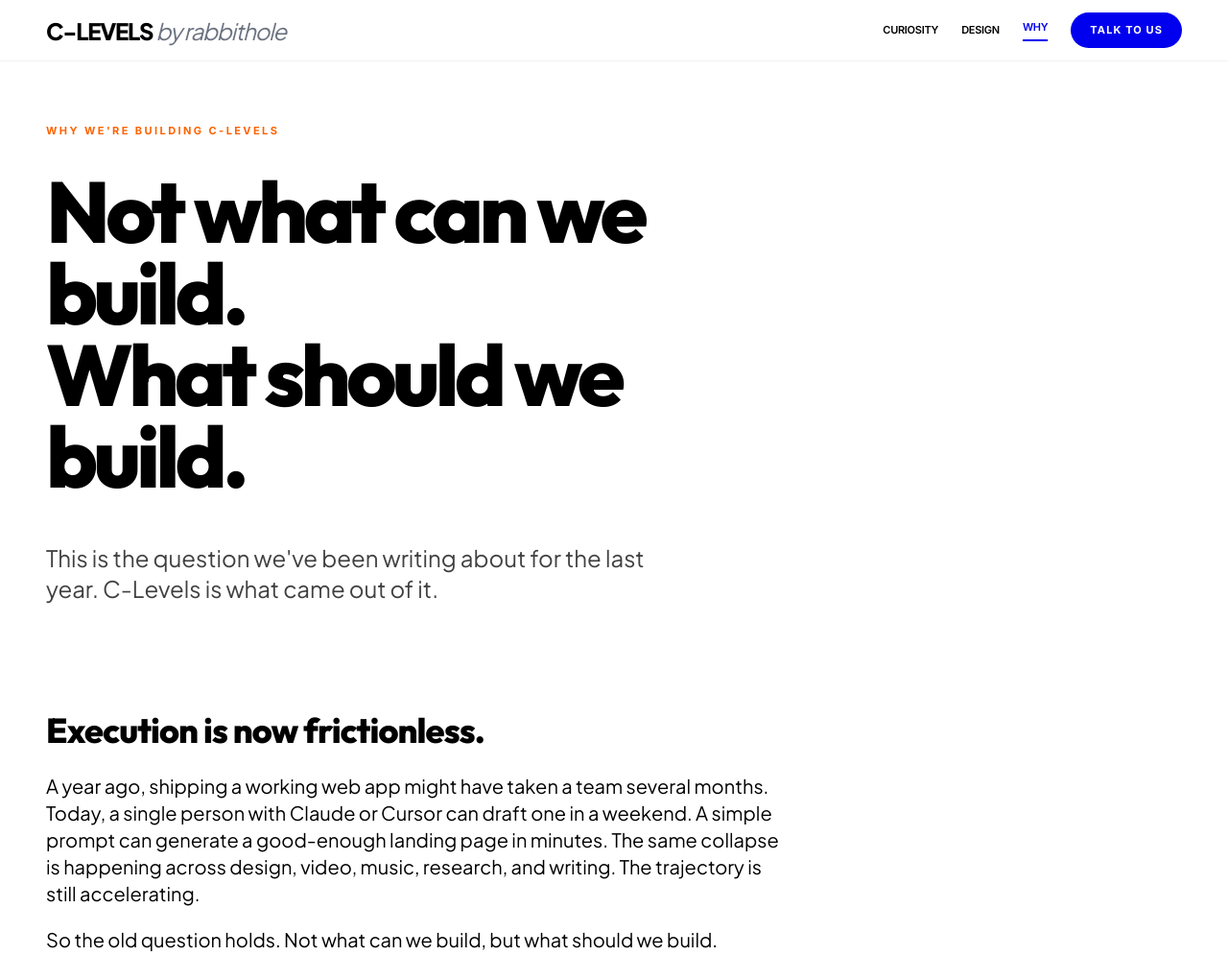
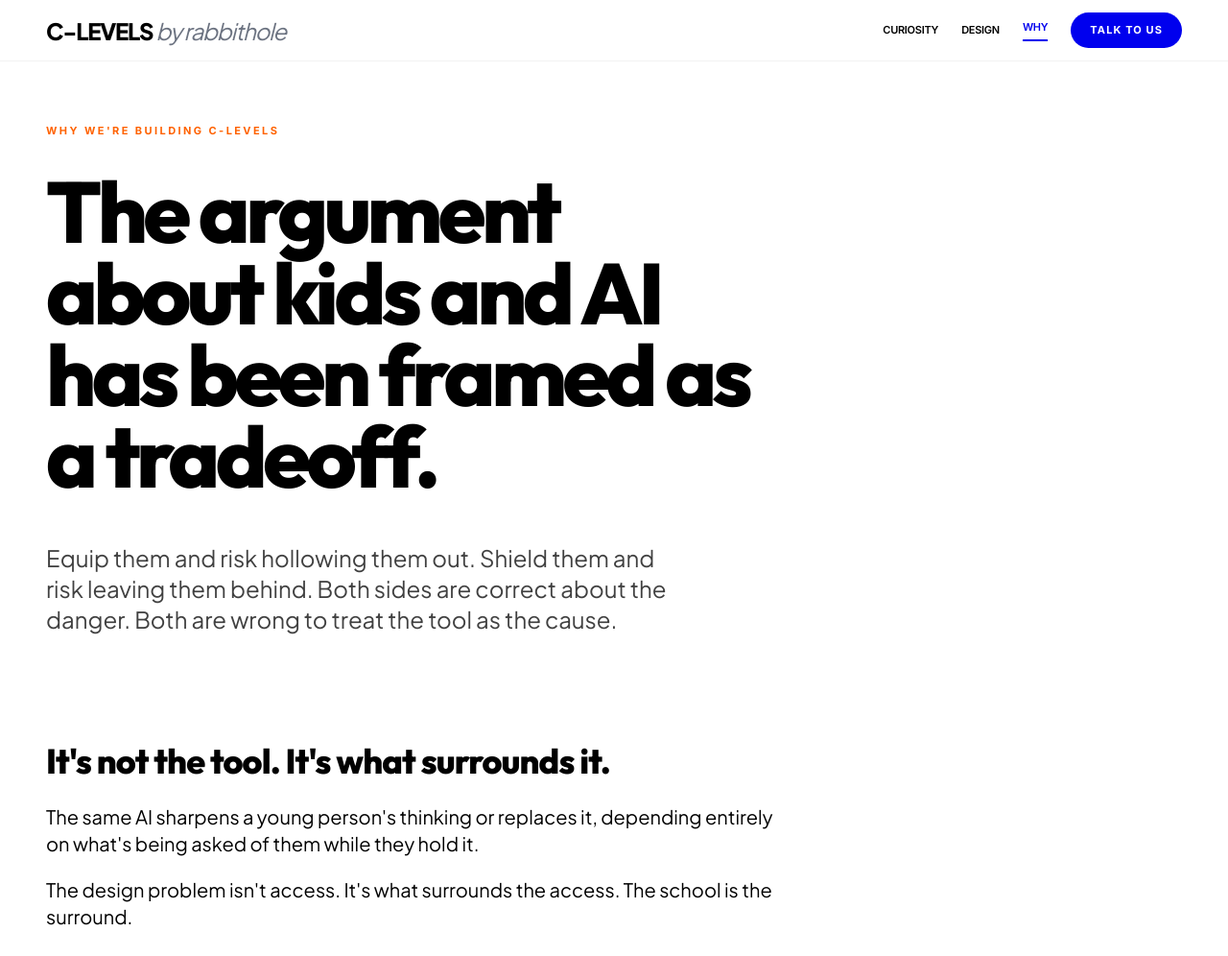
Before and after one commit to prettymanly/rabbithole, a plain HTML site: page why.html in a window 1280 px wide. Shown: the top 996 px of the page at 96% size. Drawn offline with nearby package versions, Linux system fonts and the light colour scheme.

Commit message:
Add DESIGN.md + align /why with new hub-tease framing
DESIGN.md
- Codifies the 8/2/1 hierarchy rule (one display, two h2s, eight body
  moments per page) and the 1.5x / 3x ratio between tiers
- Locks in type tokens (text-mega reserved, text-huge for hero, etc),
  colour rules (orange = focus glyph, never body), spacing rhythm,
  component patterns, voice rules from prior rounds
- Working reference for both Ziff and JL when editing

/why.html
- New hero: "The argument about kids and AI has been framed as a
  tradeoff" + the "both sides correct about danger / both wrong to
  blame the tool" subhead. Mirrors the new hub-tease so a reader
  clicking through doesn't land on a different opening.
- New opening section: "It's not the tool. It's what surrounds it."
  with the "school is the surround" close.
- Existing "Execution is frictionless / Judgement is scarce / The
  script that worked for their parents / Where C-Levels fits" flow
  preserved beneath the new opening.

```diff
--- a/why.html
+++ b/why.html
@@ -52,14 +52,20 @@
 <article class="px-6 md:px-12 pt-32 pb-16 bg-white">
   <div class="max-w-3xl">
     <p class="font-inter text-[11px] tracking-[0.22em] uppercase text-orange font-bold mb-8">WHY WE'RE BUILDING C-LEVELS</p>
-    <h1 class="font-outfit text-huge leading-[0.95] tracking-tighter mb-12">Not what can we build.<br/>What should we build.</h1>
-    <p class="font-display text-xl md:text-2xl text-black/75 leading-snug max-w-2xl">This is the question we've been writing about for the last year. C-Levels is what came out of it.</p>
+    <h1 class="font-outfit text-huge leading-[0.95] tracking-tighter mb-12">The argument about kids and AI<br/>has been framed as a tradeoff.</h1>
+    <p class="font-display text-xl md:text-2xl text-black/75 leading-snug max-w-2xl">Equip them and risk hollowing them out. Shield them and risk leaving them behind. Both sides are correct about the danger. Both are wrong to treat the tool as the cause.</p>
   </div>
 </article>
 
 <!-- §2-§5 ESSAY BODY -->
 <article class="px-6 md:px-12 py-12 bg-white">
   <div class="max-w-3xl space-y-16">
+
+    <section>
+      <h2 class="font-outfit text-3xl md:text-4xl font-extrabold mb-6 tracking-tight">It's not the tool. It's what surrounds it.</h2>
+      <p class="font-display text-lg md:text-xl leading-relaxed text-black/82 mb-5">The same AI sharpens a young person's thinking or replaces it, depending entirely on what's being asked of them while they hold it.</p>
+      <p class="font-display text-lg md:text-xl leading-relaxed text-black/82">The design problem isn't access. It's what surrounds the access. The school is the surround.</p>
+    </section>
 
     <section>
       <h2 class="font-outfit text-3xl md:text-4xl font-extrabold mb-6 tracking-tight">Execution is now frictionless.</h2>
```
Also changed, not shown: 1 other file.
